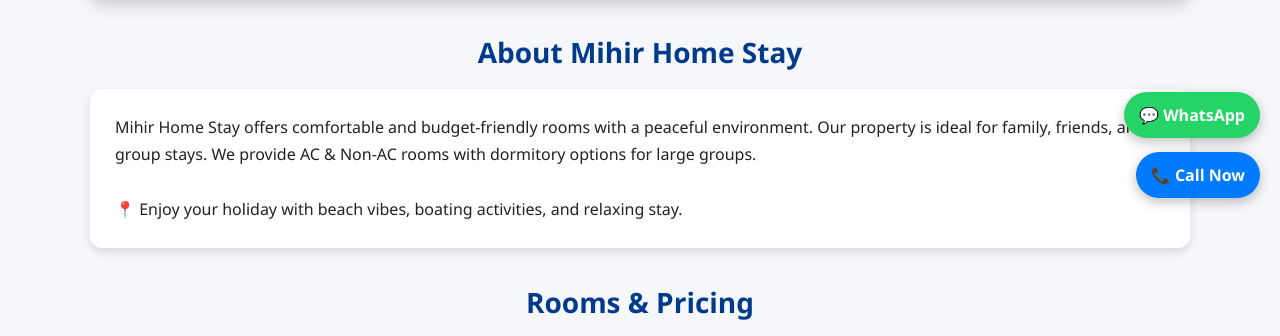
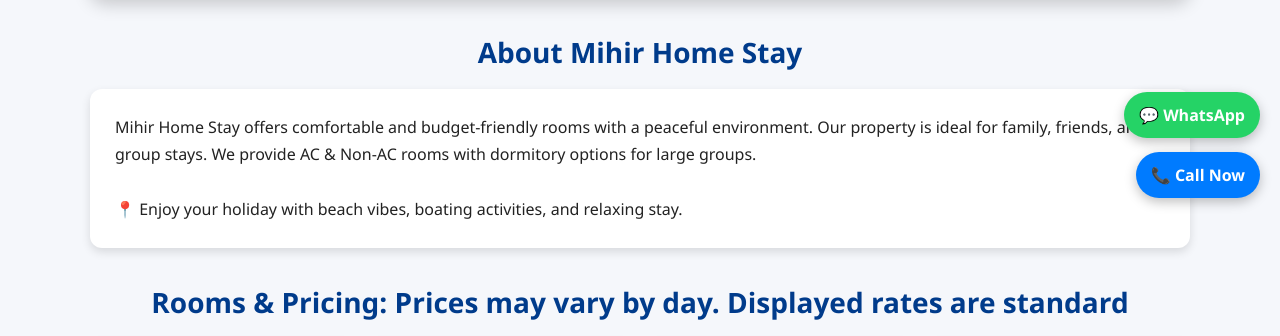
Before and after one commit to tejaskambli-cmyk/Durvakambli, a plain HTML site: page index.html in a window 1280 px wide. Shown: the part 582-918 px from the top of the page. Drawn offline with Linux system fonts and the light colour scheme.

Commit message:
Update index.html

```diff
--- a/index.html
+++ b/index.html
@@ -344,7 +344,7 @@
     </div>
 
     <!-- ROOMS -->
-    <h2 class="section-title" id="rooms">Rooms & Pricing</h2>
+    <h2 class="section-title" id="rooms">Rooms & Pricing: Prices may vary by day. Displayed rates are standard</h2>
     <div class="rooms">
 
    <div class="card">
```
